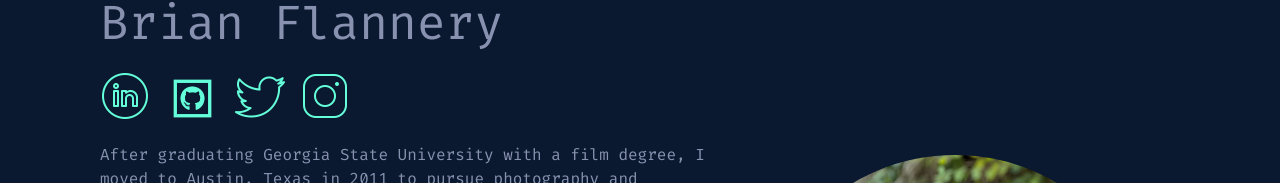
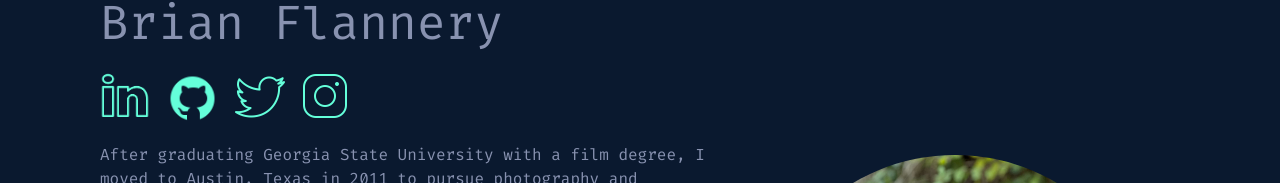
Before and after one commit to bflannery/portfolio-website, a React (Create React App) app: page /about in a window 1280 px wide. Shown: the part 119-302 px from the top of the page. Built offline with nearby package versions, Linux system fonts and the light colour scheme.

Commit message:
updates logos

```diff
--- a/src/components/TopNavBar.tsx
+++ b/src/components/TopNavBar.tsx
@@ -66,10 +66,7 @@ const styles = {
     fontSize: '16px',
     margin: '16px 20px',
   },
-  resumeButton: {
-    // fontFamily: 'Fira Code',
-    // color: '#64FFDA',
-  },
+  resumeButton: { marginLeft: '10px' },
 }
 
 function TopNavBar() {
@@ -167,7 +164,7 @@ function TopNavBar() {
           </Box>
 
           <Box className="nav-routes-container" sx={styles.navRoutesContainer}>
-            {ROUTES.map((route, i) => (
+            {ROUTES.map((route) => (
               <Link
                 key={route.id}
                 to={route.route}
@@ -181,7 +178,7 @@ function TopNavBar() {
           <Button
             variant="outlined"
             color="secondary"
-            sx={{ marginLeft: '10px' }}
+            sx={styles.resumeButton}
             onClick={onResumeButtonClick}
           >
             Resume
--- a/src/pages/About.tsx
+++ b/src/pages/About.tsx
@@ -55,24 +55,36 @@ function About() {
         </Typography>
         <Box className="social-container" sx={styles.socialContainer}>
           <Link
+            style={styles.socialLogo}
             href="https://www.linkedin.com/in/bflanneryatx/"
             target="_blank"
             rel="noopener noreferrer"
           >
-            <img src={linkedinLogo} height={50} width={50} style={styles.socialLogo} />
-          </Link>
-          <Link href="https://github.com/bflannery" target="_blank" rel="noopener noreferrer">
-            <img src={githubLogo} height={55} width={55} style={styles.socialLogo} />
-          </Link>
-          <Link href="https://twitter.com/flanst1gram" target="_blank" rel="noopener noreferrer">
-            <img src={twitterLogo} height={50} width={50} style={styles.socialLogo} />
+            <img src={linkedinLogo} height={50} width={50} />
           </Link>
           <Link
+            href="https://github.com/bflannery"
+            target="_blank"
+            rel="noopener noreferrer"
+            style={styles.socialLogo}
+          >
+            <img src={githubLogo} height={55} width={55} />
+          </Link>
+          <Link
+            href="https://twitter.com/flanst1gram"
+            target="_blank"
+            rel="noopener noreferrer"
+            style={styles.socialLogo}
+          >
+            <img src={twitterLogo} height={50} width={50} />
+          </Link>
+          <Link
+            style={styles.socialLogo}
             href="https://www.instagram.com/flanst1gram/"
             target="_blank"
             rel="noopener noreferrer"
           >
-            <img src={igLogo} height={50} width={50} style={styles.socialLogo} />
+            <img src={igLogo} height={50} width={50} />
           </Link>
         </Box>
         <Box sx={styles.bioHeadshotContainer}>
--- a/src/themes/palette.ts
+++ b/src/themes/palette.ts
@@ -19,5 +19,4 @@ export const green = {
 }
 
 export const white = '#e6f1ff'
-export const pink = '#f57dff'
 export const blue = '#57cbff'
```
Also changed, not shown: src/images/logos/github-logo.png, src/images/logos/linkedin-logo.png.
